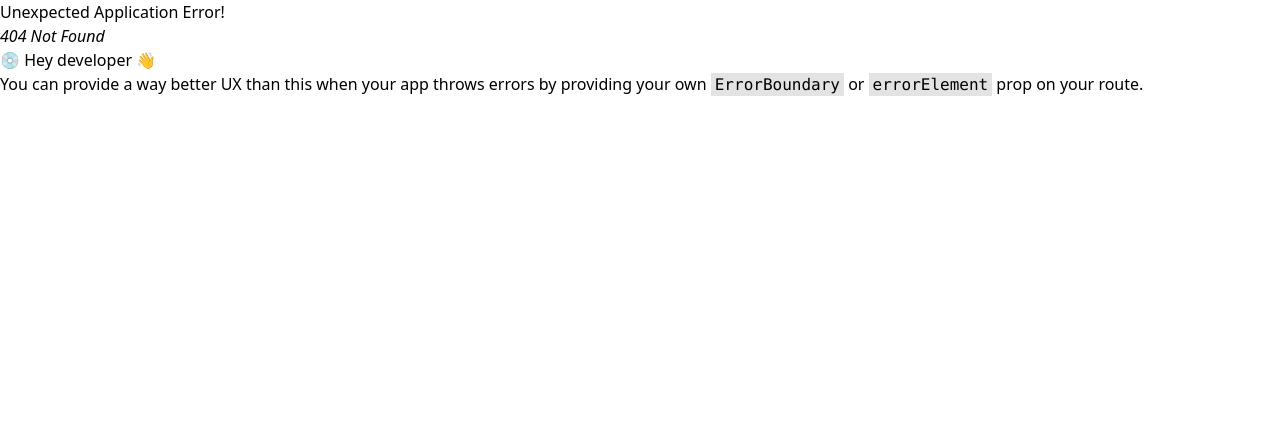
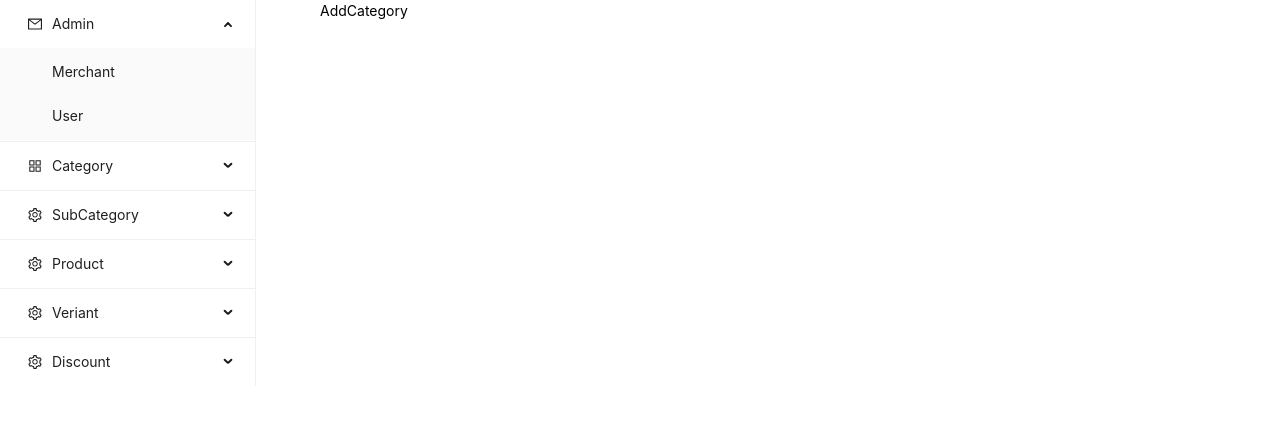
Before and after one commit to sajibkhandev/ES2403_Fullstack_Ecommerce, a React (Vite) app in the folder dashboard/: page /dashboard/addcategory in a window 1280 px wide. Before the commit this address had no page. Shown: the top 424 px of the page. Built offline with nearby package versions, Linux system fonts and the light colour scheme.

Commit message:
dashboard homapage design

```diff
--- a/dashboard/src/App.jsx
+++ b/dashboard/src/App.jsx
@@ -11,6 +11,10 @@ import Login from './pages/Login';
 import ForgetPassword from './pages/forgetPassword';
 import ChangePassword from './pages/changePassword';
 import Home from './pages/Home';
+import ViewCategory from './pages/ViewCategory';
+import AddCategory from './pages/AddCategory';
+import AddSubCategory from './pages/AddSubCategory';
+import ViewSubCategory from './pages/ViewSubCategory';
 
 const router = createBrowserRouter(
   createRoutesFromElements(
@@ -20,7 +24,13 @@ const router = createBrowserRouter(
     <Route path="/login" element={<Login />}></Route>
     <Route path="/forgetpassword" element={<ForgetPassword/>}></Route>
     <Route path="/changepassword/:email" element={<ChangePassword/>}></Route>
-    <Route path="/home" element={<Home/>}></Route>
+    <Route path="/dashboard" element={<Home/>}>
+        <Route path="viewcategory" element={<ViewCategory/>}></Route>
+        <Route path="addcategory" element={<AddCategory/>}></Route>
+        <Route path="addsubcategory" element={<AddSubCategory/>}></Route>
+        <Route path="viewsubcategory" element={<ViewSubCategory/>}></Route>
+
+    </Route>
     </>
   )
 );
--- /dev/null
+++ b/dashboard/src/components/Dashboard.jsx
@@ -0,0 +1,113 @@
+import React, { use } from 'react'
+import { AppstoreOutlined, MailOutlined, SettingOutlined } from '@ant-design/icons';
+import { Menu } from 'antd';
+import { useNavigate } from 'react-router-dom';
+const items = [
+  {
+    key: 'sub1',
+    label: 'Admin',
+    icon: <MailOutlined />,
+    children: [
+      {
+        key: 'g1',
+        label: 'Merchant',
+
+      },
+      {
+        key: 'g2',
+        label: 'User',
+
+      },
+    ],
+  },
+   {
+    type: 'divider',
+  },
+  {
+    key: 'sub2',
+    label: 'Category',
+    icon: <AppstoreOutlined />,
+    children: [
+      { key: '/dashboard/addcategory', label: 'Add Category' },
+      { key: '/dashboard/viewcategory', label: 'View Category' },
+
+    ],
+  },
+  {
+    type: 'divider',
+  },
+  {
+    key: 'sub4',
+    label: 'SubCategory',
+    icon: <SettingOutlined />,
+    children: [
+      { key: '/dashboard/addsubcategory', label: 'Add SubCategory' },
+      { key: '/dashboard/viewsubcategory', label: 'View SubCategory' },
+
+    ],
+  },
+
+   {
+    type: 'divider',
+  },
+  {
+    key: 'sub5',
+    label: 'Product',
+    icon: <SettingOutlined />,
+    children: [
+      { key: '11', label: 'Add Product' },
+      { key: '12', label: 'View Product' },
+
+    ],
+  },
+   {
+    type: 'divider',
+  },
+  {
+    key: 'sub6',
+    label: 'Veriant',
+    icon: <SettingOutlined />,
+    children: [
+      { key: '13', label: 'Add Veriant' },
+      { key: '14', label: 'View Veriant' },
+
+    ],
+  },
+   {
+    type: 'divider',
+  },
+  {
+    key: 'sub7',
+    label: 'Discount',
+    icon: <SettingOutlined />,
+    children: [
+      { key: '15', label: 'Add Discount' },
+      { key: '16', label: 'View Discount' },
+
+    ],
+  },
+
+];
+
+const Dashboard = () => {
+    let navigate=useNavigate()
+
+  const onClick = e => {
+    console.log(e.key);
+    navigate(e.key)
+
+
+  };
+  return (
+     <Menu
+      onClick={onClick}
+      style={{ width: 256 }}
+      defaultSelectedKeys={['1']}
+      defaultOpenKeys={['sub1']}
+      mode="inline"
+      items={items}
+    />
+  )
+}
+
+export default Dashboard
--- /dev/null
+++ b/dashboard/src/pages/AddCategory.jsx
@@ -0,0 +1,12 @@
+import React from 'react'
+
+const AddCategory = () => {
+  return (
+    <div>
+        AddCategory
+
+    </div>
+  )
+}
+
+export default AddCategory
--- /dev/null
+++ b/dashboard/src/pages/AddSubCategory.jsx
@@ -0,0 +1,12 @@
+import React from 'react'
+
+const AddSubCategory = () => {
+  return (
+    <div>
+        AddSubCategory
+
+    </div>
+  )
+}
+
+export default AddSubCategory
--- a/dashboard/src/pages/Home.jsx
+++ b/dashboard/src/pages/Home.jsx
@@ -1,9 +1,18 @@
 import React from 'react'
+import { Col, Row } from 'antd';
+import { Outlet } from 'react-router-dom';
+import Dashboard from '../components/Dashboard';
 
 const Home = () => {
   return (
-    <div>Home</div>
+    <Row>
+      <Col span={6}><Dashboard/></Col>
+      <Col span={18}>
+        <Outlet/>
+      </Col>
+    </Row>
   )
+
 }
 
 export default Home
--- /dev/null
+++ b/dashboard/src/pages/ViewCategory.jsx
@@ -0,0 +1,12 @@
+import React from 'react'
+
+const ViewCategory = () => {
+  return (
+    <div>
+      View  Category
+
+    </div>
+  )
+}
+
+export default ViewCategory
--- /dev/null
+++ b/dashboard/src/pages/ViewSubCategory.jsx
@@ -0,0 +1,12 @@
+import React from 'react'
+
+const ViewSubCategory = () => {
+  return (
+    <div>
+        ViewSubCategory
+
+    </div>
+  )
+}
+
+export default ViewSubCategory
```
